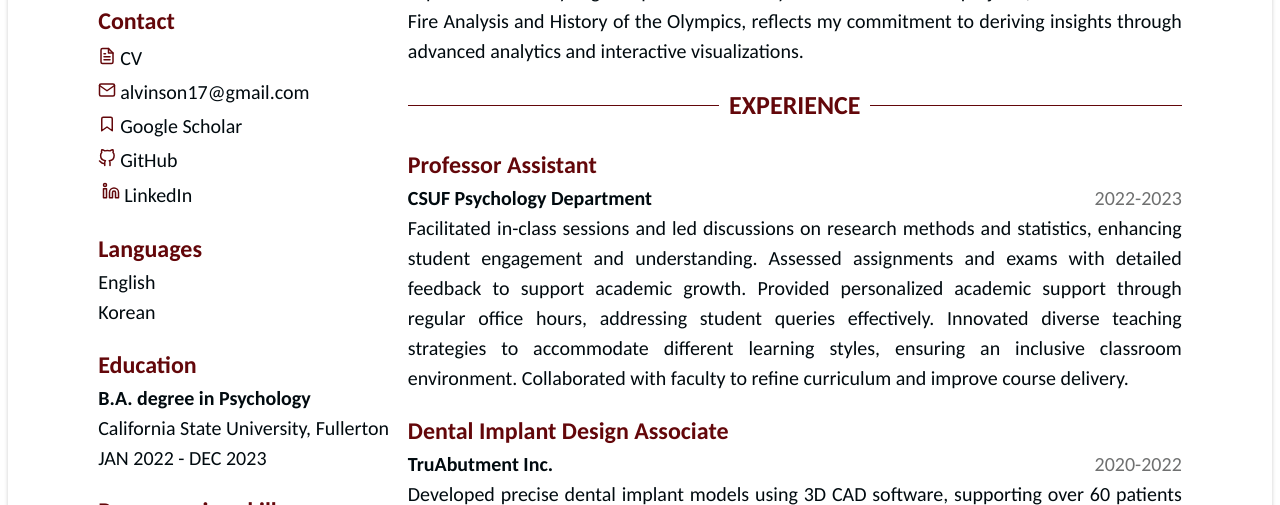
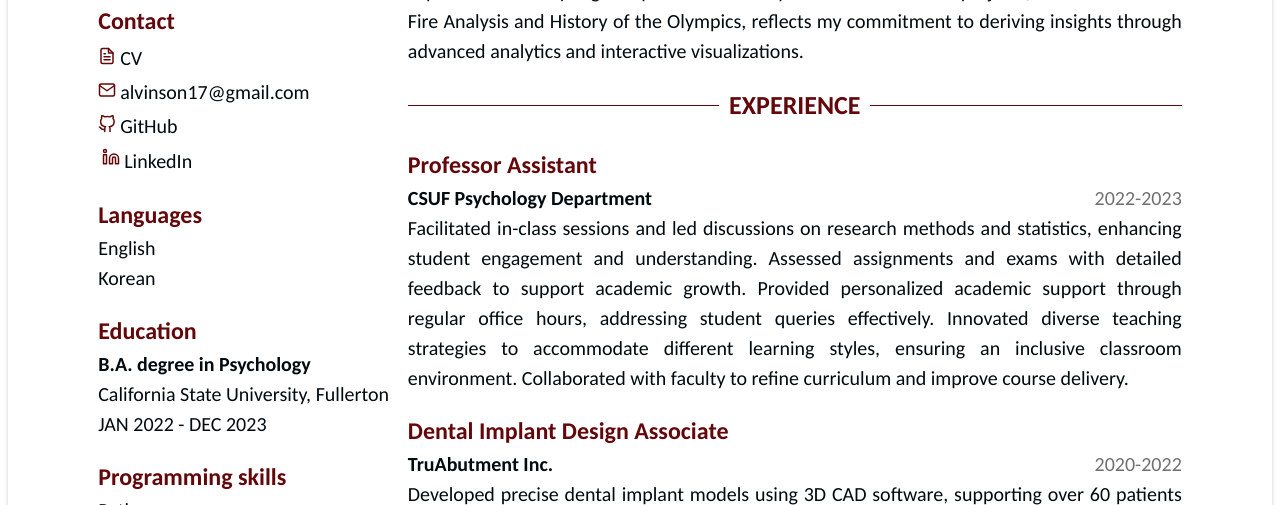
Before and after one commit to Alvin-Son/Alvin-Son.github.io, a Jekyll site: the page built from index.html, in a window 1280 px wide and 900 px high, cut to the strip 395-900 px from the top of the window. Built offline with Jekyll 4.4.1, drawn with Linux system fonts in a browser that asks for light colours.

Commit message:
Update contact.html

```diff
--- a/_includes/contact.html
+++ b/_includes/contact.html
@@ -1,6 +1,6 @@
 {% assign contact = site.data.data.contact %}
 {% if contact %}
-<img src="photo.jpg" width="150" height="200">
+<img src="IMG_0422.jpeg" width="150" height="200">
 <section class="contact">
     <div class="title">Contact</div>
 
@@ -12,16 +12,16 @@
     {% if contact.email %}
         <div class="contact-item">
             <i data-feather="mail"></i>
-            <a href="mailto:wonbeom@snu.ac.kr">
+            <a href="mailto:alvinson17@gmail.com">
                 {{contact.email}}
             </a>
         </div>
     {% endif %}
 
-    <div class="contact-item">
+<!--     <div class="contact-item">
       <i data-feather="bookmark"></i>
       <a href="https://scholar.google.com/citations?user=nZNXnl8AAAAJ&hl=ko&authuser=2">Google Scholar</a>
-    </div>
+    </div> -->
 
     {% if contact.phone %}
         <div class="contact-item">
```
